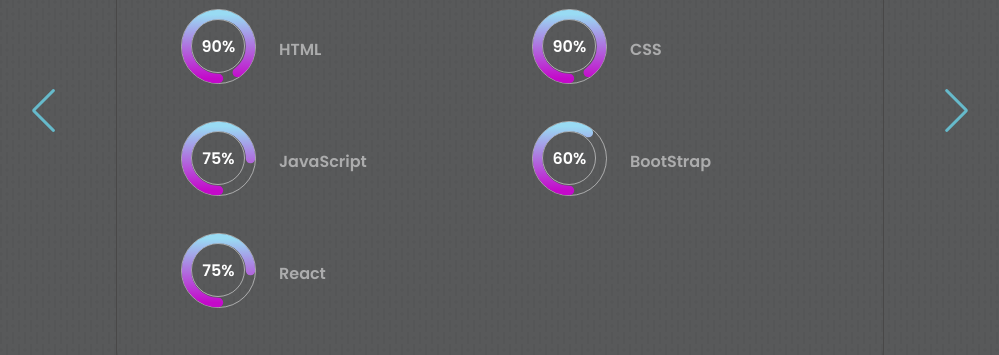
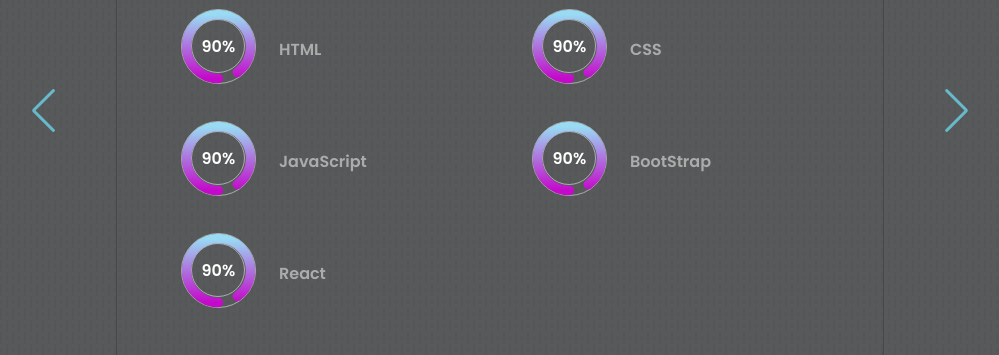
Before and after one commit to knbhagat/digital-portfolio, a React (Create React App) app: page / in a window 1280 px wide. Shown: the part 1840-2195 px from the top of the page, without its empty margins (140-1139 px from the left). Built offline with nearby package versions, Linux system fonts and the light colour scheme.

Commit message:
updated digital portfolio

```diff
--- a/src/sections/experience/Skills.jsx
+++ b/src/sections/experience/Skills.jsx
@@ -52,11 +52,11 @@
                         <div className = "outer">
                         <div className = "inner">
                             <div className = "percent-num">
-                            75%
+                            90%
                             </div>
                         </div>
                         </div>
-                        <Circle percentage = 'seventyFive-percent'/>
+                        <Circle percentage = 'ninety-percent'/>
                     </div>
                     <h4 className='text-light'> JavaScript </h4>
                     </div>
@@ -65,11 +65,11 @@
                         <div className = "outer">
                         <div className = "inner">
                             <div className = "percent-num">
-                            60%
+                            90%
                             </div>
                         </div>
                         </div>
-                        <Circle percentage = 'sixty-percent'/>
+                        <Circle percentage = 'ninety-percent'/>
                     </div>
                     <h4 className='text-light'> BootStrap </h4>
                     </div>
@@ -78,11 +78,11 @@
                         <div className = "outer">
                         <div className = "inner">
                             <div className = "percent-num">
-                            75%
+                            90%
                             </div>
                         </div>
                         </div>
-                        <Circle percentage = 'seventyFive-percent'/>
+                        <Circle percentage = 'ninety-percent'/>
                     </div>
                     <h4 className='text-light'> React </h4>
                     </div>
@@ -111,11 +111,11 @@
                         <div className = "outer">
                         <div className = "inner">
                             <div className = "percent-num">
-                                75%
+                                90%
                             </div>
                         </div>
                         </div>
-                        <Circle percentage = "seventyFive-percent" />
+                        <Circle percentage = "ninety-percent" />
                     </div>
                     <h4 className='text-light'> Python </h4>
                     </div>
@@ -137,11 +137,11 @@
                         <div className = "outer">
                         <div className = "inner">
                             <div className = "percent-num">
-                            60%
+                            75%
                             </div>
                         </div>
                         </div>
-                        <Circle percentage = 'sixty-percent'/>
+                        <Circle percentage = 'seventyFive-percent'/>
                     </div>
                     <h4 className='text-light'> C </h4>
                     </div>
@@ -163,11 +163,11 @@
                         <div className = "outer">
                         <div className = "inner">
                             <div className = "percent-num">
-                            60%
+                            75%
                             </div>
                         </div>
                         </div>
-                        <Circle percentage = 'sixty-percent'/>
+                        <Circle percentage = 'seventyFive-percent'/>
                     </div>
                     <h4 className='text-light'> MongoDB </h4>
                     </div>
--- a/src/sections/projects/Projects.jsx
+++ b/src/sections/projects/Projects.jsx
@@ -16,7 +16,7 @@
 
 const majorProjects = [
   {image : Img1, id : 1, title : 'SettleSmart Wep App - Hackathon', githubLink : "https://github.com/knbhagat/Hackathon-V1.git", button1 : "Github", demo: "https://mediaspace.esri.com/media/1_l193ns7v?kalturaSeekFrom=2755&kalturaClipTo=3330", button2 : "Live Demo"},
-  {image : Img1, id : 2, title : 'Referee Assistance Webpage', githubLink : "https://github.com/knbhagat/soccerRefereeWebpage.git", button1 : "Github", demo: "https://knbhagat.github.io/SoccerRefereeWebpage/refereeHomePage.html", button2 : "Live Site"},
+  {image : Img1, id : 2, title : 'Referee Assistance Webpage', githubLink : "https://github.com/knbhagat/soccerRefereeWebpage.git", button1 : "Github", demo: "https://soccer-referee-app.vercel.app", button2 : "Live Site"},
   {image : Img1, id : 3, title : 'Object Oriented Pac-Man Game', githubLink: "https://github.com/knbhagat/PacManGame.git", button1 : 'Github', demo : Video1 , button2: "Live Demo"}];
 
 
```
